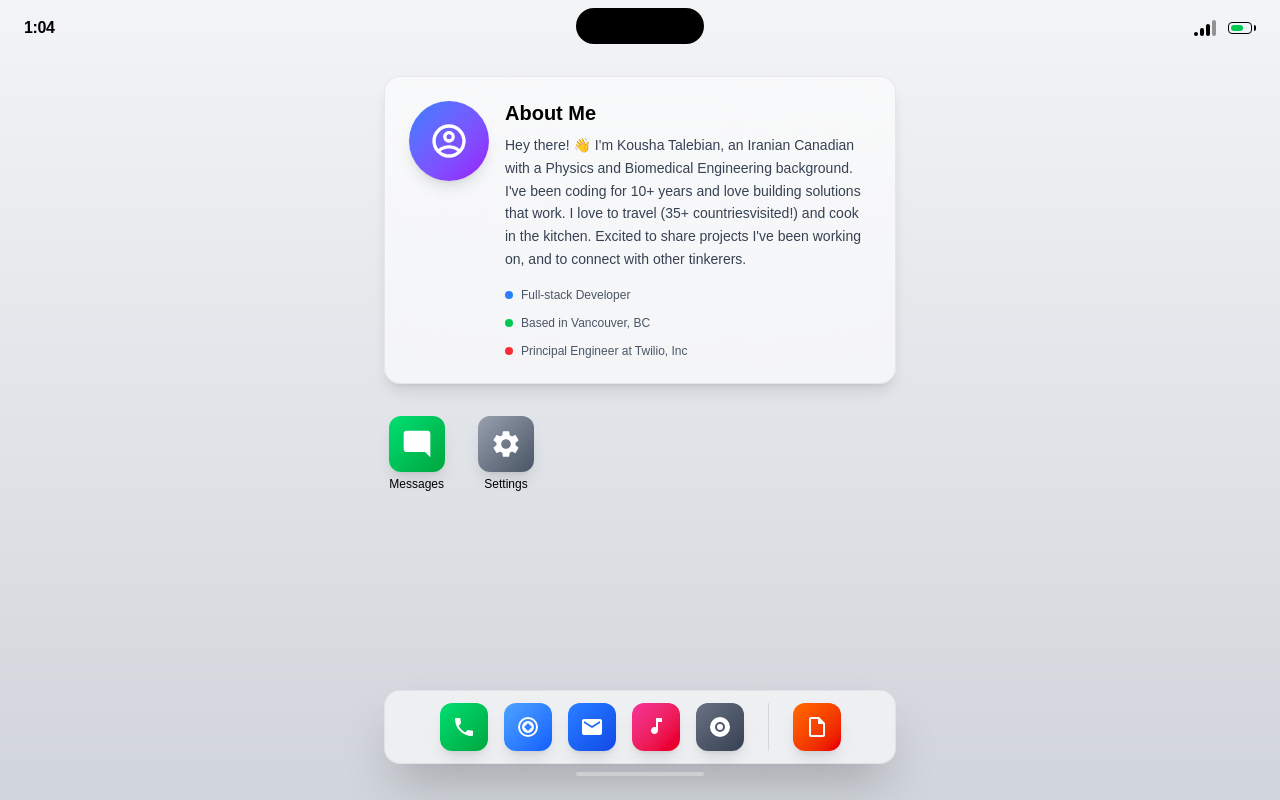
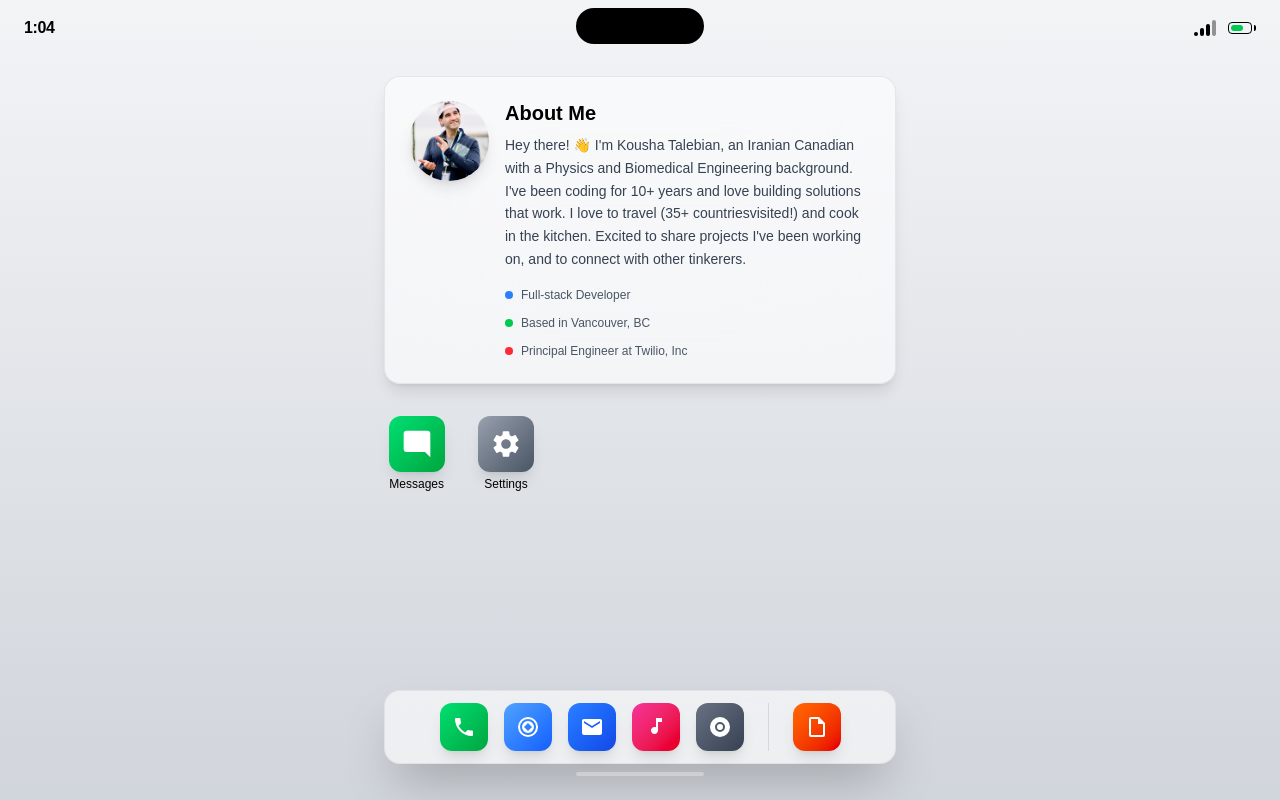
Before and after one commit to ktalebian/website, a Next.js app: page / in a window 1280 px wide. Built offline with nearby package versions, Linux system fonts and the light colour scheme.

Commit message:
boilerplate ios

```diff
--- a/src/app/page.tsx
+++ b/src/app/page.tsx
@@ -50,14 +50,12 @@ export default function Home() {
         <div className="max-w-lg mx-auto mb-8">
           <div className="bg-white/60 backdrop-blur-3xl rounded-2xl p-6 border border-gray-300/50 shadow-lg cursor-pointer transform transition-all duration-200 hover:scale-[1.02] hover:shadow-xl">
             <div className="flex items-start gap-4">
-              <div className="w-20 h-20 rounded-full bg-gradient-to-br from-blue-500 to-purple-600 flex items-center justify-center shadow-lg flex-shrink-0">
-                <svg
-                  className="w-10 h-10 text-white"
-                  viewBox="0 0 24 24"
-                  fill="currentColor"
-                >
-                  <path d="M12,2A10,10 0 0,0 2,12A10,10 0 0,0 12,22A10,10 0 0,0 22,12A10,10 0 0,0 12,2M7.07,18.28C7.5,17.38 10.12,16.5 12,16.5C13.88,16.5 16.5,17.38 16.93,18.28C15.57,19.36 13.86,20 12,20C10.14,20 8.43,19.36 7.07,18.28M18.36,16.83C16.93,15.09 13.46,14.5 12,14.5C10.54,14.5 7.07,15.09 5.64,16.83C4.62,15.5 4,13.82 4,12C4,7.59 7.59,4 12,4C16.41,4 20,7.59 20,12C20,13.82 19.38,15.5 18.36,16.83M12,6C10.06,6 8.5,7.56 8.5,9.5C8.5,11.44 10.06,13 12,13C13.94,13 15.5,11.44 15.5,9.5C15.5,7.56 13.94,6 12,6M12,11A1.5,1.5 0 0,1 10.5,9.5A1.5,1.5 0 0,1 12,8A1.5,1.5 0 0,1 13.5,9.5A1.5,1.5 0 0,1 12,11Z" />
-                </svg>
+              <div className="w-20 h-20 rounded-full shadow-lg flex-shrink-0 overflow-hidden">
+                <img
+                  src="/kousha.webp"
+                  alt="Kousha Talebian"
+                  className="w-full h-full object-cover"
+                />
               </div>
 
               <div className="flex-1 min-w-0">
```
